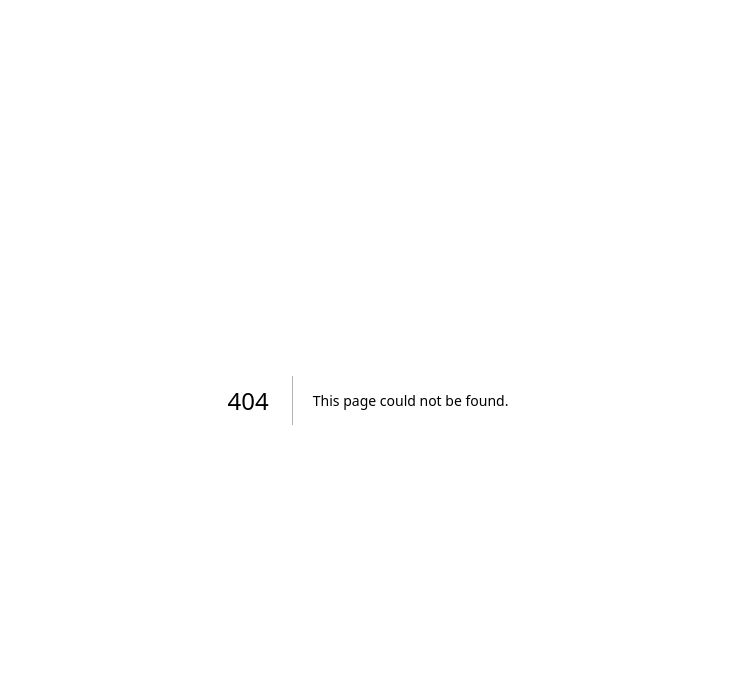
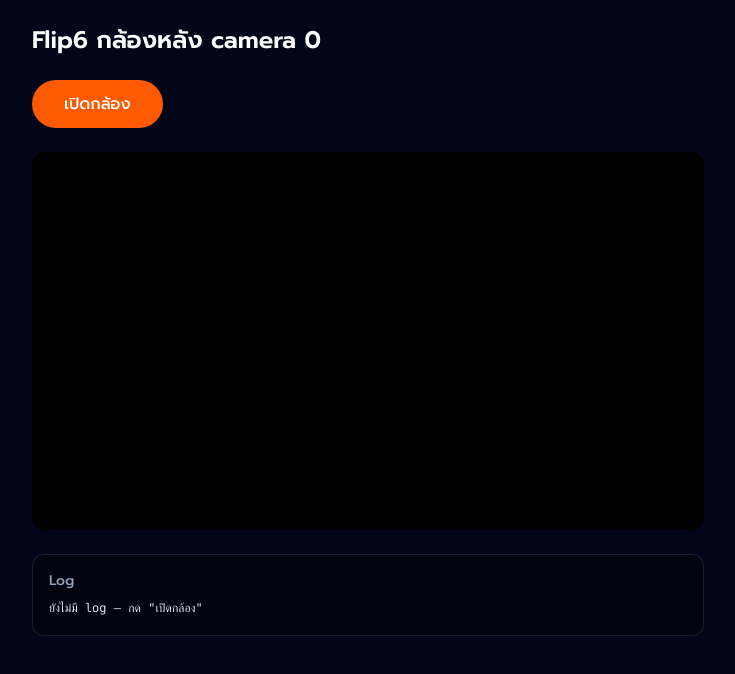
Before and after one commit to SupawishPK/id-card-scanner, a Next.js app: page /flip6 in a window 1280 px wide. Before the commit this address had no page. Shown: the top 674 px of the page, without its empty margins (272-1007 px from the left). Built offline with nearby package versions, Linux system fonts and the light colour scheme.

Commit message:
feat(camera): add flip6 rear camera 0 picker page with on-screen log

```diff
--- /dev/null
+++ b/app/flip6/page.tsx
@@ -0,0 +1,97 @@
+'use client';
+
+import { useCallback, useRef, useState } from 'react';
+
+import requestFlip6RearCameraConstraints from '@/lib/camera/requestFlip6RearCamera';
+
+interface ILogLine {
+  id: number;
+  text: string;
+}
+
+const Flip6Page = () => {
+  const videoRef = useRef<HTMLVideoElement | null>(null);
+  const streamRef = useRef<MediaStream | null>(null);
+  const logIdRef = useRef(0);
+  const [logs, setLogs] = useState<ILogLine[]>([]);
+  const [loading, setLoading] = useState(false);
+
+  const pushLog = useCallback((message: string, detail?: unknown) => {
+    const text =
+      detail === undefined
+        ? message
+        : `${message}\n${typeof detail === 'string' ? detail : JSON.stringify(detail, null, 2)}`;
+    logIdRef.current += 1;
+    setLogs((prev) => [...prev, { id: logIdRef.current, text }]);
+  }, []);
+
+  const openCamera = useCallback(async () => {
+    setLoading(true);
+    streamRef.current?.getTracks().forEach((track) => track.stop());
+    streamRef.current = null;
+
+    try {
+      const constraints = await requestFlip6RearCameraConstraints(pushLog);
+      if (!constraints) {
+        pushLog('ไม่พบกล้องหลัง (camera 0)');
+        return;
+      }
+
+      pushLog('เปิดสตรีมด้วย constraints', constraints);
+      const stream = await navigator.mediaDevices.getUserMedia(constraints);
+      streamRef.current = stream;
+
+      const video = videoRef.current;
+      if (!video) {
+        stream.getTracks().forEach((track) => track.stop());
+        pushLog('video element not mounted');
+        return;
+      }
+      video.muted = true;
+      video.playsInline = true;
+      video.srcObject = stream;
+      await video.play();
+      pushLog('สตรีมเริ่มทำงานแล้ว (video.play สำเร็จ)');
+    } catch (err) {
+      pushLog('เกิดข้อผิดพลาด', err);
+    } finally {
+      setLoading(false);
+    }
+  }, [pushLog]);
+
+  return (
+    <main className="min-h-dvh w-full bg-slate-950 p-6 text-white">
+      <div className="mx-auto flex max-w-2xl flex-col gap-6">
+        <h1 className="text-2xl font-semibold">Flip6 กล้องหลัง camera 0</h1>
+
+        <button
+          type="button"
+          onClick={() => void openCamera()}
+          disabled={loading}
+          className="w-fit rounded-full bg-[var(--color-accent)] px-8 py-3 font-medium text-white disabled:opacity-50"
+        >
+          {loading ? 'กำลังเปิด…' : 'เปิดกล้อง'}
+        </button>
+
+        <video
+          ref={videoRef}
+          autoPlay
+          muted
+          playsInline
+          className="aspect-video w-full rounded-xl bg-black object-cover"
+        />
+
+        <div className="rounded-xl border border-white/10 bg-black/40 p-4">
+          <h2 className="mb-2 text-sm font-medium text-slate-400">Log</h2>
+          <pre className="max-h-96 overflow-auto whitespace-pre-wrap break-words font-mono text-xs leading-relaxed text-slate-200">
+            {logs.length === 0
+              ? 'ยังไม่มี log — กด "เปิดกล้อง"'
+              : logs.map((log) => log.text).join('\n\n')}
+          </pre>
+        </div>
+      </div>
+    </main>
+  );
+};
+
+export default Flip6Page;
--- /dev/null
+++ b/lib/camera/requestFlip6RearCamera.ts
@@ -0,0 +1,75 @@
+/**
+ * เลือกกล้องหลังตัวแรก (camera 0) บน Flip6 แบบ self-contained (ไม่แยกฟังก์ชัน)
+ * คืน constraints สำหรับ getUserMedia ที่ล็อก deviceId กล้องหลังตัวแรก
+ */
+
+const requestFlip6RearCameraConstraints = async (
+  onLog: (message: string, detail?: unknown) => void = (...args) => console.log(...args),
+): Promise<MediaStreamConstraints | null> => {
+  onLog('ขอ permission กล้อง (เปิด throwaway stream)…');
+  let warmup: MediaStream;
+  try {
+    warmup = await navigator.mediaDevices.getUserMedia({
+      audio: false,
+      video: { facingMode: { ideal: 'environment' } },
+    });
+  } catch (err) {
+    onLog('permission denied / error', err);
+    return null;
+  }
+  onLog('permission granted, ได้สตรีม', warmup);
+  warmup.getTracks().forEach((track) => {
+    onLog(`ปิด track: ${track.kind}`);
+    track.stop();
+  });
+  onLog('ปิด throwaway stream เรียบร้อย');
+
+  const devices = await navigator.mediaDevices.enumerateDevices();
+  onLog('enumerateDevices result', devices);
+
+  const rearCameras: { deviceId: string; label: string }[] = [];
+
+  for (const device of devices) {
+    if (device.kind !== 'videoinput' || !device.deviceId) continue;
+
+    let stream: MediaStream;
+    try {
+      stream = await navigator.mediaDevices.getUserMedia({
+        audio: false,
+        video: { deviceId: { exact: device.deviceId } },
+      });
+    } catch {
+      onLog('เปิดกล้องไม่สำเร็จ, ข้าม', device);
+      continue;
+    }
+
+    try {
+      const track = stream.getVideoTracks()[0];
+      const capabilities = track.getCapabilities();
+      const facing = capabilities.facingMode ?? [];
+
+      if (facing.includes('user')) continue;
+      if (facing.length === 0 && /front/i.test(device.label)) continue;
+
+      rearCameras.push({ deviceId: device.deviceId, label: device.label });
+    } finally {
+      stream.getTracks().forEach((track) => track.stop());
+    }
+  }
+
+  onLog('rearCameras', rearCameras);
+  const flip6Camera = rearCameras[0];
+  onLog('flip6Camera', flip6Camera);
+  if (!flip6Camera?.deviceId) return null;
+
+  return {
+    audio: false,
+    video: {
+      deviceId: { exact: flip6Camera.deviceId },
+      width: { ideal: 1920 },
+      height: { ideal: 1080 },
+    },
+  };
+};
+
+export default requestFlip6RearCameraConstraints;
```
